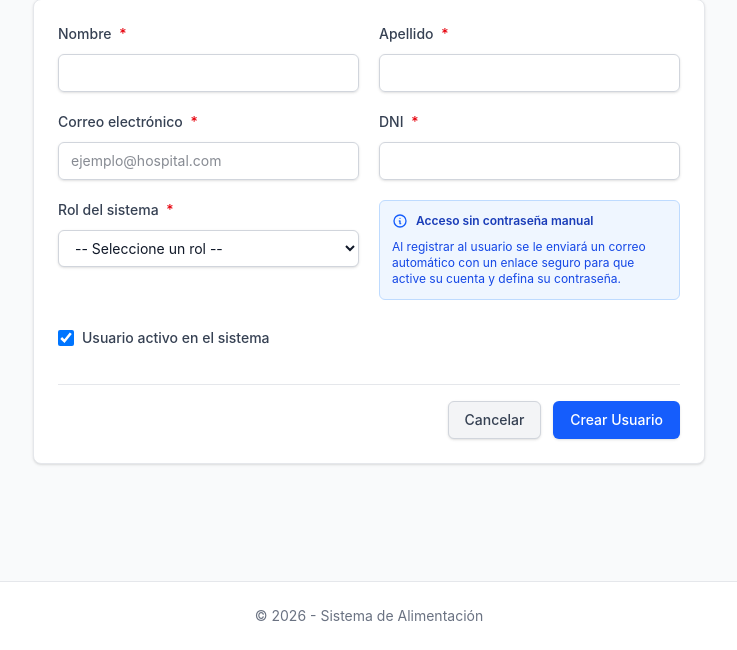
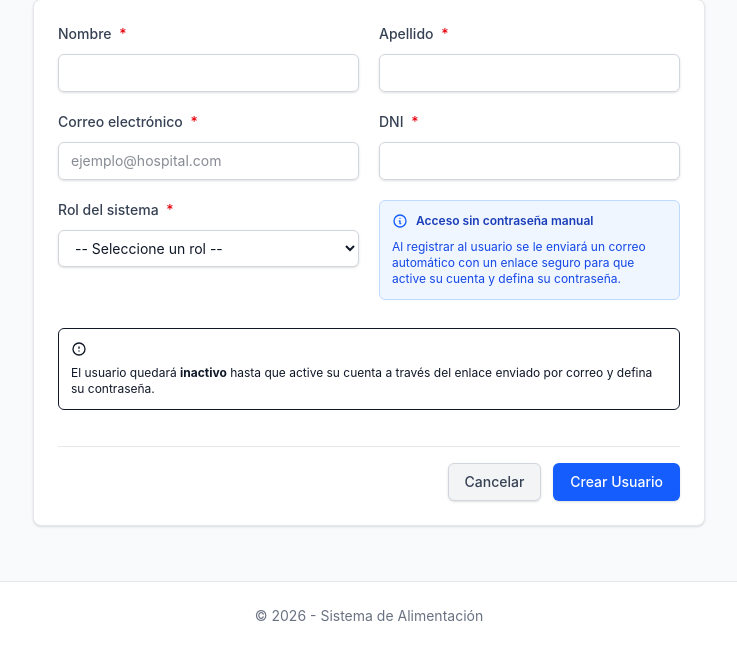
Before and after one commit to ianKief/Proyecto_de_Software-Hospital_Sor_Maria_Ludovica, a Flask app: template admin/src/web/templates/users/user_create.html in a window 1280 px wide. Shown: the part 150-800 px from the top of the page, without its empty margins (271-1008 px from the left). Run offline with Flask 3, Linux system fonts and the light colour scheme; the template is opened without the code that fills it, so the values that code supplies are empty; data comes from the database, SQL or seed files in the repository.

Commit message:
fix: el usuario se creaba activo/inactivo segun checkbox, ahora siempre arranca inactivo; se elimino el campo password

```diff
--- a/admin/src/web/templates/users/user_create.html
+++ b/admin/src/web/templates/users/user_create.html
@@ -68,11 +68,9 @@
                     </div>
                 </div>
 
-                <div class="form-group mt-2">
-                    <label class="flex items-center gap-2 cursor-pointer">
-                        <input type="checkbox" name="activo" checked class="w-4 h-4 text-blue-600 border-gray-300 rounded focus:ring-blue-500">
-                        <span class="text-sm font-medium text-gray-700">Usuario activo en el sistema</span>
-                    </label>
+                <div class="form-group mt-2 flex items-start gap-2 text-xs text-amber-800 bg-amber-50 border border-amber-200 rounded-md p-3">
+                    <svg class="w-4 h-4 text-amber-500 flex-shrink-0 mt-0.5" fill="none" stroke="currentColor" viewBox="0 0 24 24"><path stroke-linecap="round" stroke-linejoin="round" stroke-width="2" d="M12 9v2m0 4h.01M21 12a9 9 0 11-18 0 9 9 0 0118 0z"></path></svg>
+                    <span>El usuario quedará <strong>inactivo</strong> hasta que active su cuenta a través del enlace enviado por correo y defina su contraseña.</span>
                 </div>
 
                 <div id="sector-container" class="form-group flex flex-col gap-1.5 mt-4" style="display: none;">
```
